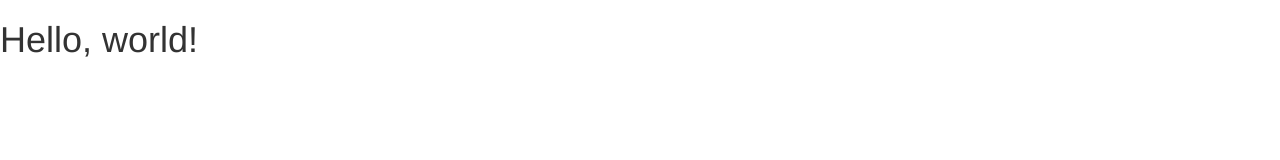
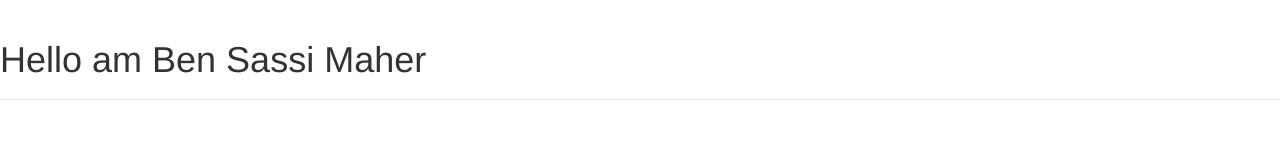
Before and after one commit to Aidi-Inc/bootstrap, a plain HTML site: page index.html in a window 1280 px wide. Drawn offline with nearby package versions, Linux system fonts and the light colour scheme.

Commit message:
Change Title Maher
Change by MAher

```diff
--- a/index.html
+++ b/index.html
@@ -1,7 +1,7 @@
 <!DOCTYPE html>
 <html>
   <head>
-    <title>Aidi | aymen</title>
+    <title>Aidi | MAHER</title>
     <meta name="viewport" content="width=device-width, initial-scale=1.0">
     <!-- Bootstrap -->
     <link href="css/bootstrap.min.css" rel="stylesheet" media="screen">
@@ -13,7 +13,9 @@
     <![endif]-->
   </head>
   <body>
-    <h1>Hello, world!</h1>
+    <div class="page-header">
+      <h1>Hello am Ben Sassi Maher</h1>
+    </div>
 
     <!-- jQuery (necessary for Bootstrap's JavaScript plugins) -->
     <script src="//code.jquery.com/jquery.js"></script>
```
